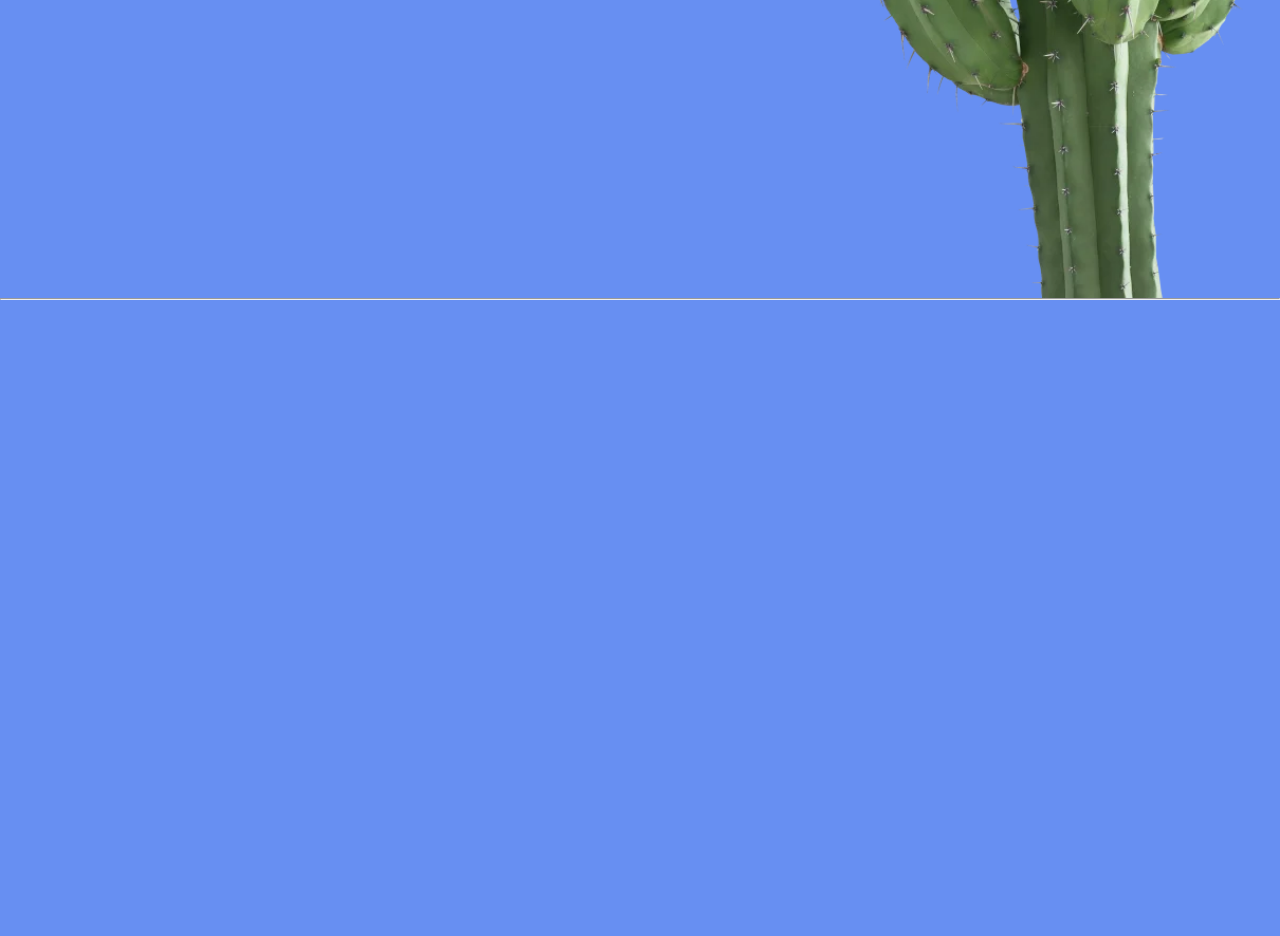
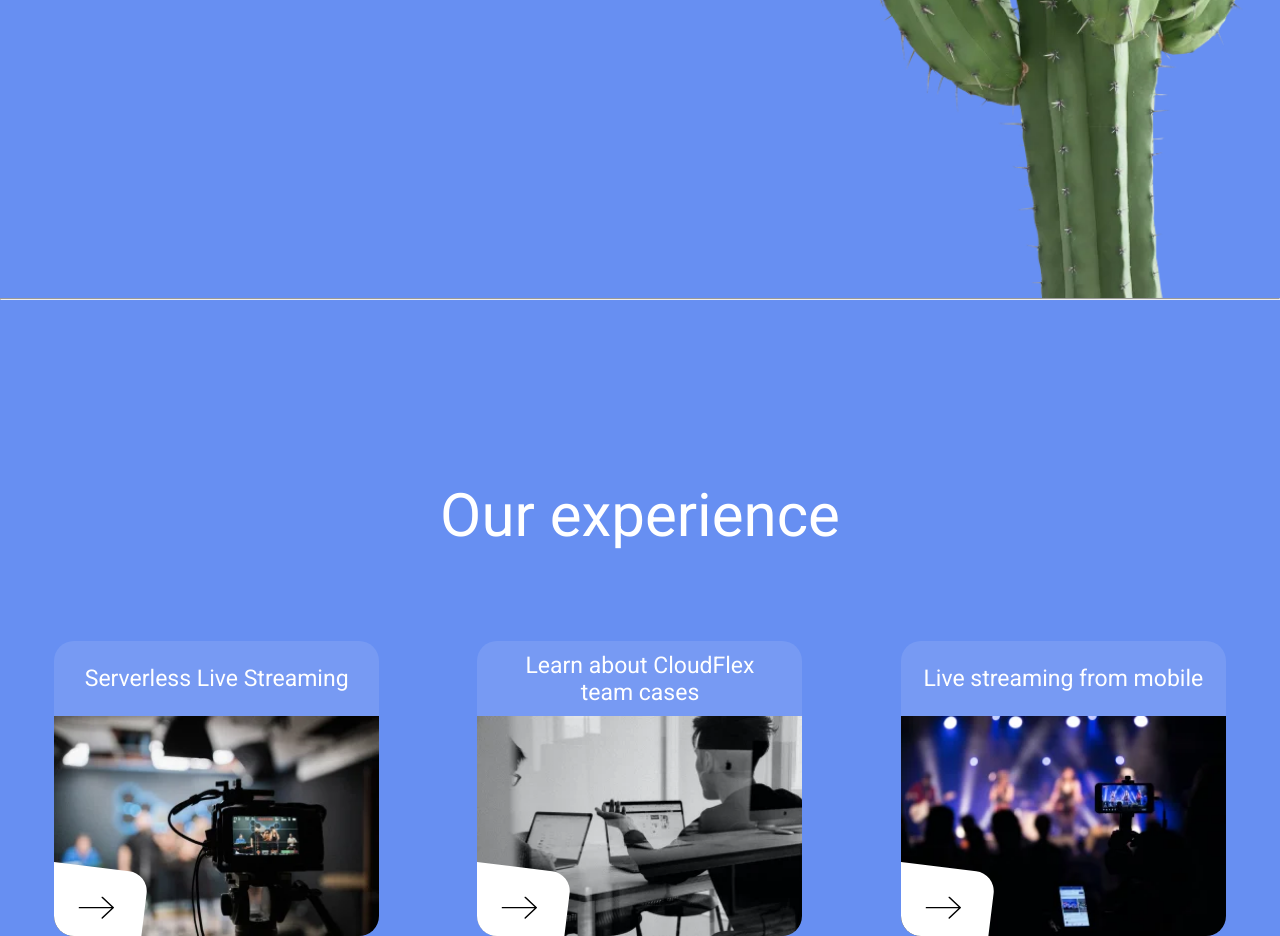
Before and after one commit to atrocityz/live_streaming_landing, a website: page index.html in a window 1280 px wide. Shown: the part 3530-4466 px from the top of the page. Before the commit the page ends 3830 px from the top, so only its background shows below. Drawn offline with nearby package versions, Linux system fonts and the light colour scheme; files that its build step writes are made by us from their sources.

Commit message:
experience section implementation

```diff
--- a/index.html
+++ b/index.html
@@ -74,7 +74,7 @@
       </div>
     </section>
 
-    <section class="work-section">
+    <section class="work-section" aria-label="work section">
       <div class="container">
         <div class="work">
           <h2 class="work__title">How we work</h2>
@@ -138,10 +138,10 @@
 
     <hr class="divider">
 
-    <section class="about-section">
+    <section class="about-section" aria-label="about section">
       <div class="container">
         <div class="about">
-          <div class="about__quality">
+          <div class="about__quality" aria-label="about content">
             <h3 class="about__quality-title">High Quality</h3>
             <p class="about__quality-descr">
               We are the leading firm by delivering quality and value to our clients.
@@ -150,7 +150,7 @@
             </p>
           </div>
 
-          <div class="about__touch">
+          <div class="about__touch" aria-label="about content">
             <h3 class="about__touch-title">Always in touch</h3>
             <p class="about__touch-descr">
               We are always ready to answer your questions.<br>
@@ -159,7 +159,7 @@
             </p>
           </div>
 
-          <div class="about__approuch">
+          <div class="about__approuch" aria-label="about content">
             <h3 class="about__approuch-title">Individual Approach</h3>
             <p class="about__approuch-descr">
               Our company works according to the principle of individual approach to every client.
@@ -170,6 +170,48 @@
       </div>
     </section>
     <hr class="divider">
+
+    <section class="experience-section" aria-label="experience section">
+      <div class="container">
+        <div class="experience">
+          <h2 class="experience__title">Our experience</h2>
+          <div class="experience__cards-wrapper">
+            <figure class="img-card">
+              <h3 class="img-card__title">Serverless Live Streaming</h3>
+              <img src="assets/img/card_shooting.webp" alt="card shooting image" class="img-card__preview">
+              <button class="img-card__btn">
+                <svg class="img-card__btn-icon" aria-label="arrow icon">
+                  <use href="assets/sprites.svg#arrow-icon"></use>
+                </svg>
+              </button>
+            </figure>
+
+            <figure class="img-card">
+              <h3 class="img-card__title">
+                <span>Learn about CloudFlex</span>
+                <span>team cases</span>
+              </h3>
+              <img src="assets/img/card_working.webp" alt="card working image" class="img-card__preview">
+              <button class="img-card__btn">
+                <svg class="img-card__btn-icon" aria-label="arrow icon">
+                  <use href="assets/sprites.svg#arrow-icon"></use>
+                </svg>
+              </button>
+            </figure>
+
+            <figure class="img-card">
+              <h3 class="img-card__title">Live streaming from mobile</h3>
+              <img src="assets/img/card_streaming.webp" alt="card streaming image" class="img-card__preview">
+              <button class="img-card__btn">
+                <svg class="img-card__btn-icon" aria-label="arrow icon">
+                  <use href="assets/sprites.svg#arrow-icon"></use>
+                </svg>
+              </button>
+            </figure>
+          </div>
+        </div>
+      </div>
+    </section>
   </main>
 </body>
 
--- a/styles/_cards.scss
+++ b/styles/_cards.scss
@@ -53,3 +53,60 @@
     }
   }
 }
+
+.img-card {
+  position: relative;
+  width: 325px;
+  height: 295px;
+  border-radius: 20px;
+  background-color: color.adjust(v.$color_white, $alpha: -0.9);
+  @include m.d-flex(space-between, center, nowrap, column);
+  overflow: hidden;
+  flex-shrink: 0;
+
+  &__title {
+    @include m.font(23px, 400, v.$color_white);
+    @include m.d-flex(center, center, nowrap, column);
+    flex-grow: 1;
+  }
+
+  &__preview {
+    width: 100%;
+    height: 220px;
+  }
+
+  &__btn {
+    @include m.position(absolute, 1, -1, bottom, left, -20px, -30px);
+    width: 120px;
+    height: 90px;
+    border-radius: 20px;
+    border: none;
+    background-color: v.$color_white;
+    rotate: z 7deg;
+    transition: rotate 0.2s;
+
+    &-icon {
+      width: 36px;
+      height: 23px;
+      fill: v.$color_black;
+      rotate: z -7deg;
+      translate: 12px -3px;
+    }
+
+    &:hover {
+      cursor: pointer;
+      rotate: z 7deg;
+      scale: 1.3;
+
+      .img-card__btn-icon {
+        rotate: z -7deg;
+        translate: 17px -8px;
+      }
+    }
+  }
+
+  &:hover {
+    cursor: pointer;
+    box-shadow: 0 20px 30px 0 rgba(0, 0, 0, 0.3), inset 0 -5px 70px 25px rgba(0, 0, 0, 0.15);
+  }
+}
--- /dev/null
+++ b/styles/_experience.scss
@@ -0,0 +1,27 @@
+@use "variables" as v;
+@use "mixins" as m;
+
+.experience {
+  padding-top: 180px;
+  margin: 0 auto;
+  @include m.d-flex(start, center, nowrap, column, 0, 90px);
+  text-align: center;
+
+  &__title {
+    @include m.font(60px, 400, v.$color_white);
+
+    @media (max-width: v.$media_sm) {
+      @include m.font(35px);
+    }
+  }
+
+  &__cards-wrapper {
+    @include m.d-flex(space-around, center, wrap, row, 50px, 55px);
+    width: 100%;
+    padding: 0 30px;
+
+    @media (max-width: v.$media_sm) {
+      padding: 0 15px;
+    }
+  }
+}
--- a/styles/_importer.scss
+++ b/styles/_importer.scss
@@ -4,3 +4,4 @@
 @forward "hero";
 @forward "work";
 @forward "about";
+@forward "experience";
```
